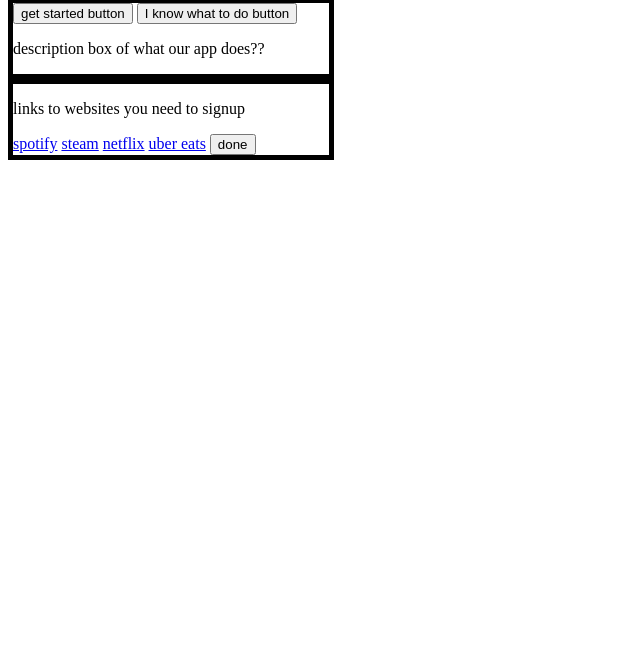
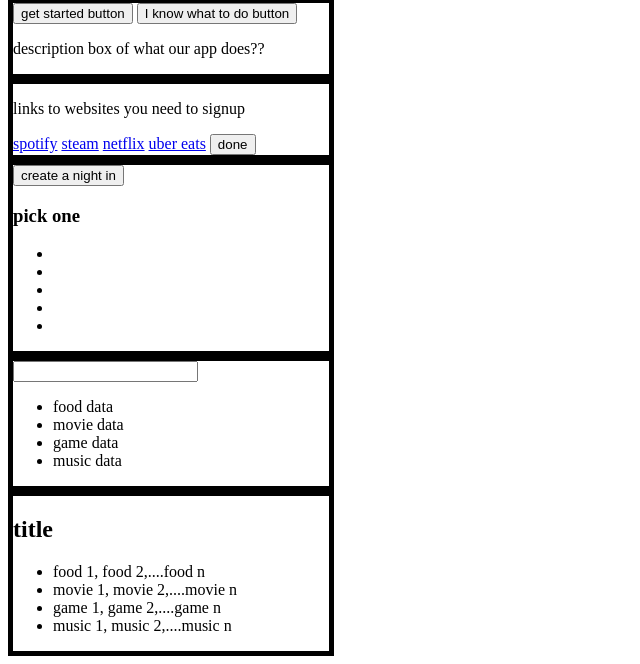
Before and after one commit to christiecamp/night-in-lineup, a plain HTML site: page index.html in a window 1280 px wide. Shown: the part 321-985 px from the top of the page, without its empty margins (0-640 px from the left). Before the commit the page ends 800 px from the top, so only its background shows below. Drawn offline with nearby package versions, Linux system fonts and the light colour scheme; a script that the page names is missing.

Commit message:
finished html elements

```diff
--- a/assets/css/style.css
+++ b/assets/css/style.css
@@ -1,5 +1,8 @@
 .get-started-links,
-.get-started {
+.get-started,
+.night-in,
+.create-night-in,
+.create-and-created {
   border: 5px solid black;
   width: 25%;
 }
--- a/index.html
+++ b/index.html
@@ -123,18 +123,15 @@
     </section>
     <!-- page 2 section, redirect from page 1 signup/login -->
     <section class="get-started">
+      <button class="btn" id="getting-started">get started button</button>
 
-      <button class="getting-started">get started button</button>
-
-      <button class="know-what-to-do">I know what to do button</button>
+      <button class="btn" id="know-what-to-do">I know what to do button</button>
 
       <p class="description-box">description box of what our app does??</p>
-
     </section>
     <!-- end page 2 section -->
     <!-- page 3 links section -->
     <section class="get-started-links">
-
       <p class="pg3-header">links to websites you need to signup</p>
 
       <a href="https://open.spotify.com/">spotify</a>
@@ -145,10 +142,69 @@
 
       <a href="https://www.ubereats.com/">uber eats</a>
 
-      <button class="done">done</button>
+      <button class="btn" id="done">done</button>
+    </section>
+    <!-- end page 3 link section -->
+
+    <!-- start page 4 night in "events/playlists" -->
+
+    <section class="create-and-created">
+      <button class="btn" id="create-btn">create a night in</button>
+      <h3 class="pick-one">pick one</h3>
+      <ul class="nights-in-list">
+
+        <li></li>
+
+        <li></li>
+
+        <li></li>
+
+        <li></li>
+
+        <li></li>
+      </ul>
+    </section>
+    <!-- end page 4 night in "event/playlists" -->
+
+    <!-- page 5 create night in -->
+    <section class=" create-night-in">
+
+      <input id="night-title"></input>
+
+      <ul class="api-data">
+
+        <li>food data</li>
+
+        <li>movie data</li>
+
+        <li>game data</li>
+
+        <li>music data</li>
+
+      </ul>
 
     </section>
-    <!-- end page 3 link section -->
+    <!-- end page 5 create night in -->
+    <!-- page 6 actual night in characteristics/ display night in -->
+    <section class="night-in">
+
+      <h2 class="title">title</h2>
+
+      <ul>
+
+        <li class="food">food 1, food 2,....food n</li>
+
+        <li class="movie">movie 1, movie 2,....movie n</li>
+
+        <li class="game">game 1, game 2,....game n</li>
+
+        <li class="music">music 1, music 2,....music n</li>
+
+      </ul>
+
+    </section>
+    <!-- end page 6 actual night in characteristics/display night in -->
+
     <!-- JavaScript -->
     <script src="js/script.js"></script>
   </body>
```
